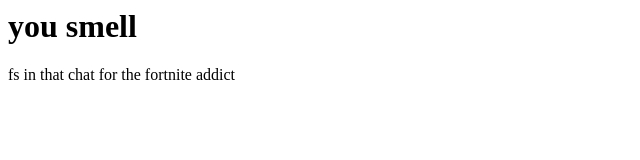
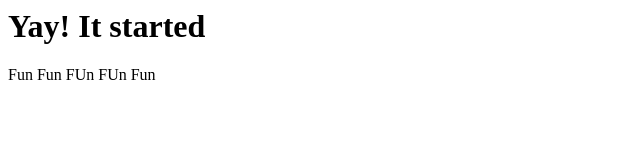
Before and after one commit to headiscoding/Python-Webserver-with-Html-renders, a plain HTML site: page index.html in a window 1280 px wide. Shown: the whole page, without its empty margins (0-640 px from the left). Drawn offline with Linux system fonts and the light colour scheme.

Commit message:
Index.html file changes.

```diff
--- a/index.html
+++ b/index.html
@@ -1,12 +1,12 @@
 <html>
 
 <head>
-	<title>shaurya smells bad</title>
+	<title>Webserver Launched Baby</title>
 </head>
 
 <body>
-	<h1>you smell</h1>
-	<p>fs in that chat for the fortnite addict</p>
+	<h1>Yay! It started</h1>
+	<p>Fun Fun FUn FUn Fun</p>
 </body>
 
 </html>
```
